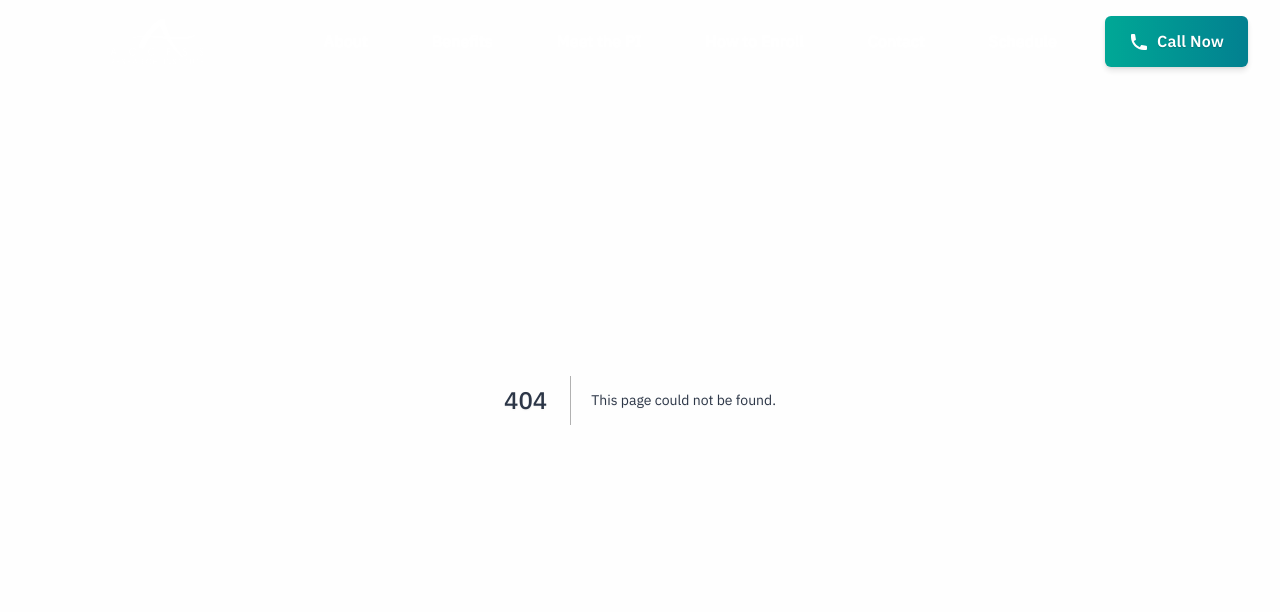
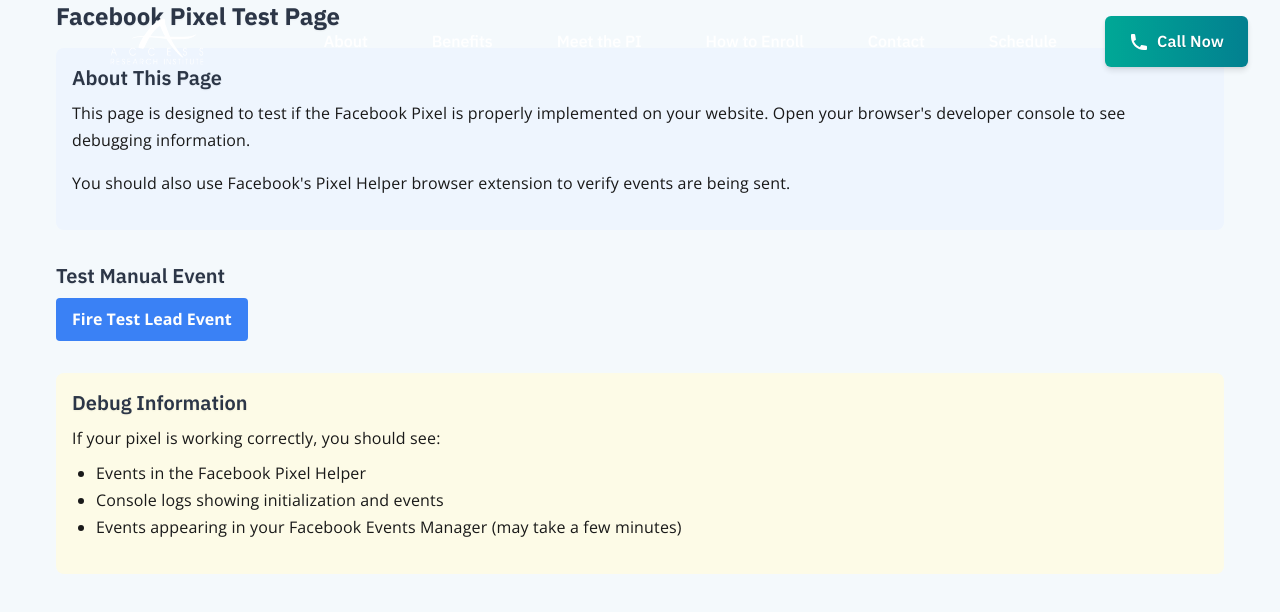
Before and after one commit to am23219/ari-asthma-study, a Next.js app: page /pixel-test in a window 1280 px wide. Before the commit this address had no page. Shown: the top 612 px of the page. Built offline with nearby package versions, Linux system fonts and the light colour scheme.

Commit message:
meta pixel with claude 2

```diff
--- a/app/components/FacebookPixel.jsx
+++ b/app/components/FacebookPixel.jsx
@@ -1,9 +1,18 @@
 'use client';
 
 import { useEffect } from 'react';
+import Script from 'next/script';
 
 export default function FacebookPixel() {
   useEffect(() => {
+    // Only run on client side
+    if (typeof window !== 'undefined') {
+      // Log for debugging
+      console.log('Initializing Facebook Pixel...');
+
+      // Reset any existing fbq to avoid duplication issues
+      window.fbq = undefined;
+
       // Initialize Facebook Pixel
       !function(f,b,e,v,n,t,s)
       {if(f.fbq)return;n=f.fbq=function(){n.callMethod?
@@ -14,25 +23,57 @@
       s.parentNode.insertBefore(t,s)}(window, document,'script',
       'https://connect.facebook.net/en_US/fbevents.js');
 
-    fbq('init', '1398933401301342');
-    fbq('track', 'PageView');
+      // Initialize with your Pixel ID
+      window.fbq('init', '1398933401301342');
+
+      // Track PageView
+      window.fbq('track', 'PageView');
+
+      // Log for debugging
+      console.log('Facebook Pixel initialized with ID: 1398933401301342');
+    }
   }, []);
 
   return (
+    <>
+      {/* Add the base pixel code as a script tag with Next.js Script component */}
+      <Script
+        id="facebook-pixel"
+        strategy="afterInteractive"
+        dangerouslySetInnerHTML={{
+          __html: `
+            !function(f,b,e,v,n,t,s)
+            {if(f.fbq)return;n=f.fbq=function(){n.callMethod?
+            n.callMethod.apply(n,arguments):n.queue.push(arguments)};
+            if(!f._fbq)f._fbq=n;n.push=n;n.loaded=!0;n.version='2.0';
+            n.queue=[];t=b.createElement(e);t.async=!0;
+            t.src=v;s=b.getElementsByTagName(e)[0];
+            s.parentNode.insertBefore(t,s)}(window, document,'script',
+            'https://connect.facebook.net/en_US/fbevents.js');
+            fbq('init', '1398933401301342');
+            fbq('track', 'PageView');
+          `,
+        }}
+      />
       <noscript>
         <img
           height="1"
           width="1"
           style={{ display: 'none' }}
           src="https://www.facebook.com/tr?id=1398933401301342&ev=PageView&noscript=1"
+          alt=""
         />
       </noscript>
+    </>
   );
 }
 
 // Helper function to track custom events
 export function trackFbPixelEvent(eventName, params = {}) {
   if (typeof window !== 'undefined' && window.fbq) {
+    console.log(`Tracking FB Pixel event: ${eventName}`, params);
     window.fbq('track', eventName, params);
+  } else {
+    console.error('Facebook Pixel not initialized yet or not available');
   }
 }
--- a/app/layout.js
+++ b/app/layout.js
@@ -13,6 +13,25 @@
   return (
     <html lang="en">
       <head>
+        {/* Facebook Pixel Code - Base Code */}
+        <Script
+          id="facebook-pixel-base"
+          strategy="beforeInteractive"
+          dangerouslySetInnerHTML={{
+            __html: `
+              !function(f,b,e,v,n,t,s)
+              {if(f.fbq)return;n=f.fbq=function(){n.callMethod?
+              n.callMethod.apply(n,arguments):n.queue.push(arguments)};
+              if(!f._fbq)f._fbq=n;n.push=n;n.loaded=!0;n.version='2.0';
+              n.queue=[];t=b.createElement(e);t.async=!0;
+              t.src=v;s=b.getElementsByTagName(e)[0];
+              s.parentNode.insertBefore(t,s)}(window, document,'script',
+              'https://connect.facebook.net/en_US/fbevents.js');
+              fbq('init', '1398933401301342');
+              fbq('track', 'PageView');
+            `,
+          }}
+        />
         <link
           rel="stylesheet"
           href="https://cdnjs.cloudflare.com/ajax/libs/font-awesome/6.4.0/css/all.min.css"
@@ -61,6 +80,16 @@
         />
       </head>
       <body className="antialiased bg-white-soft text-text-main font-body" suppressHydrationWarning>
+        {/* Facebook Pixel noscript fallback */}
+        <noscript>
+          <img
+            height="1"
+            width="1"
+            style={{ display: 'none' }}
+            src="https://www.facebook.com/tr?id=1398933401301342&ev=PageView&noscript=1"
+            alt=""
+          />
+        </noscript>
         <FacebookPixel />
         <Navbar />
         {children}
--- /dev/null
+++ b/app/pixel-test.js
@@ -0,0 +1,71 @@
+'use client';
+
+import { useState, useEffect } from 'react';
+import { trackFbPixelEvent } from './components/FacebookPixel';
+
+export default function PixelTest() {
+  const [eventFired, setEventFired] = useState(false);
+
+  useEffect(() => {
+    // Fire a test PageView event when the component mounts
+    if (typeof window !== 'undefined' && window.fbq) {
+      window.fbq('track', 'PageView');
+      console.log('Test page loaded - PageView event fired');
+    } else {
+      console.error('Facebook Pixel not available on test page load');
+    }
+  }, []);
+
+  const fireTestEvent = () => {
+    trackFbPixelEvent('Lead', {
+      content_name: 'Test Lead Event',
+      content_category: 'Test'
+    });
+    setEventFired(true);
+  };
+
+  return (
+    <div className="container mx-auto px-4 py-8">
+      <h1 className="text-2xl font-bold mb-4">Facebook Pixel Test Page</h1>
+
+      <div className="mb-8 p-4 bg-blue-50 rounded-lg">
+        <h2 className="text-xl font-semibold mb-2">About This Page</h2>
+        <p className="mb-4">
+          This page is designed to test if the Facebook Pixel is properly implemented on your website.
+          Open your browser's developer console to see debugging information.
+        </p>
+        <p className="mb-4">
+          You should also use Facebook's Pixel Helper browser extension to verify events are being sent.
+        </p>
+      </div>
+
+      <div className="mb-8">
+        <h2 className="text-xl font-semibold mb-2">Test Manual Event</h2>
+        <button
+          onClick={fireTestEvent}
+          className="bg-blue-500 hover:bg-blue-700 text-white font-bold py-2 px-4 rounded"
+        >
+          Fire Test Lead Event
+        </button>
+
+        {eventFired && (
+          <div className="mt-4 p-3 bg-green-100 text-green-800 rounded">
+            Test event fired! Check your browser console and Facebook Pixel Helper.
+          </div>
+        )}
+      </div>
+
+      <div className="mb-8 p-4 bg-yellow-50 rounded-lg">
+        <h2 className="text-xl font-semibold mb-2">Debug Information</h2>
+        <p className="mb-2">
+          If your pixel is working correctly, you should see:
+        </p>
+        <ul className="list-disc pl-6 mb-4">
+          <li>Events in the Facebook Pixel Helper</li>
+          <li>Console logs showing initialization and events</li>
+          <li>Events appearing in your Facebook Events Manager (may take a few minutes)</li>
+        </ul>
+      </div>
+    </div>
+  );
+}
--- /dev/null
+++ b/app/pixel-test/page.js
@@ -0,0 +1,5 @@
+import PixelTest from '../pixel-test';
+
+export default function PixelTestPage() {
+  return <PixelTest />;
+}
```
Lines whose indentation alone changed are shown as unchanged.
